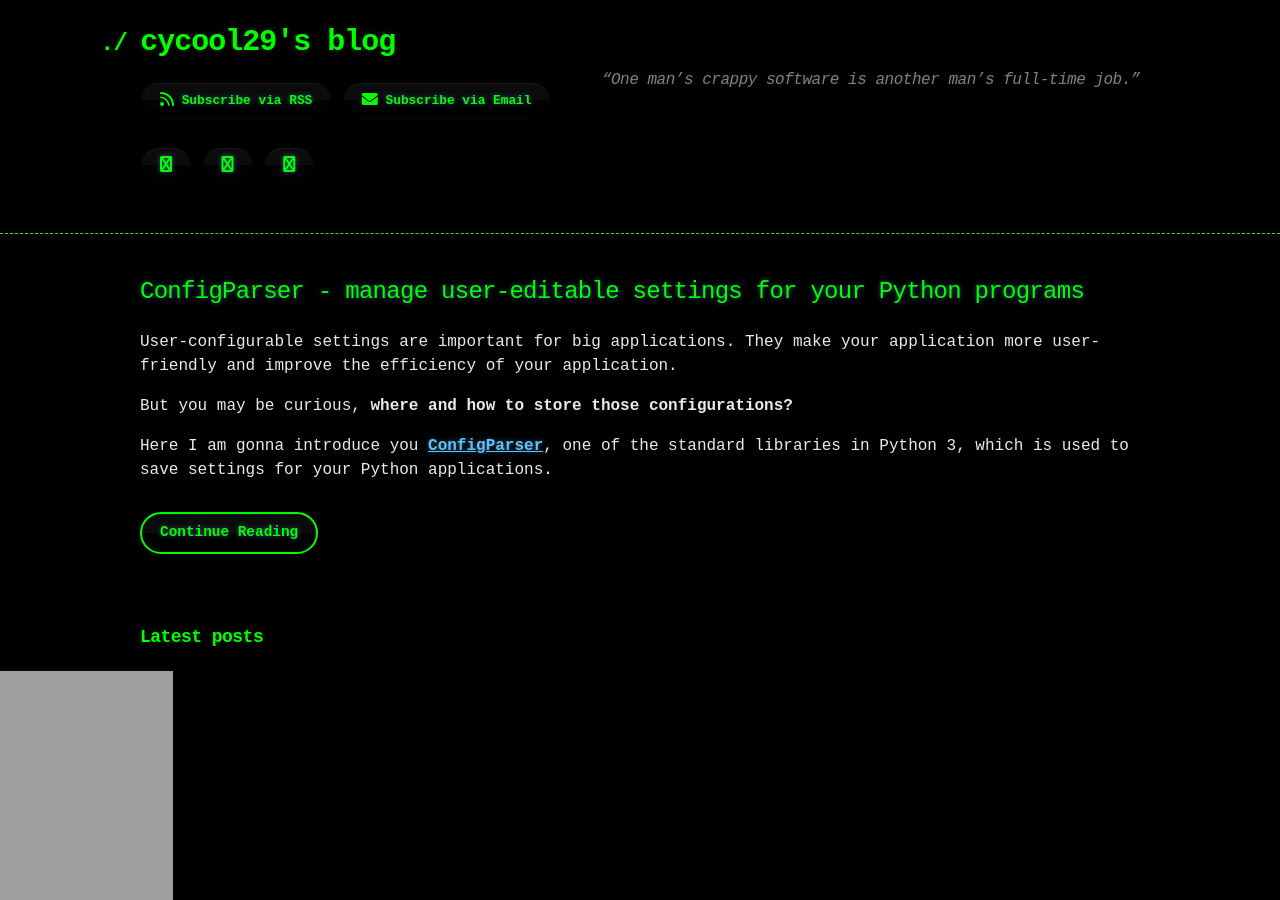
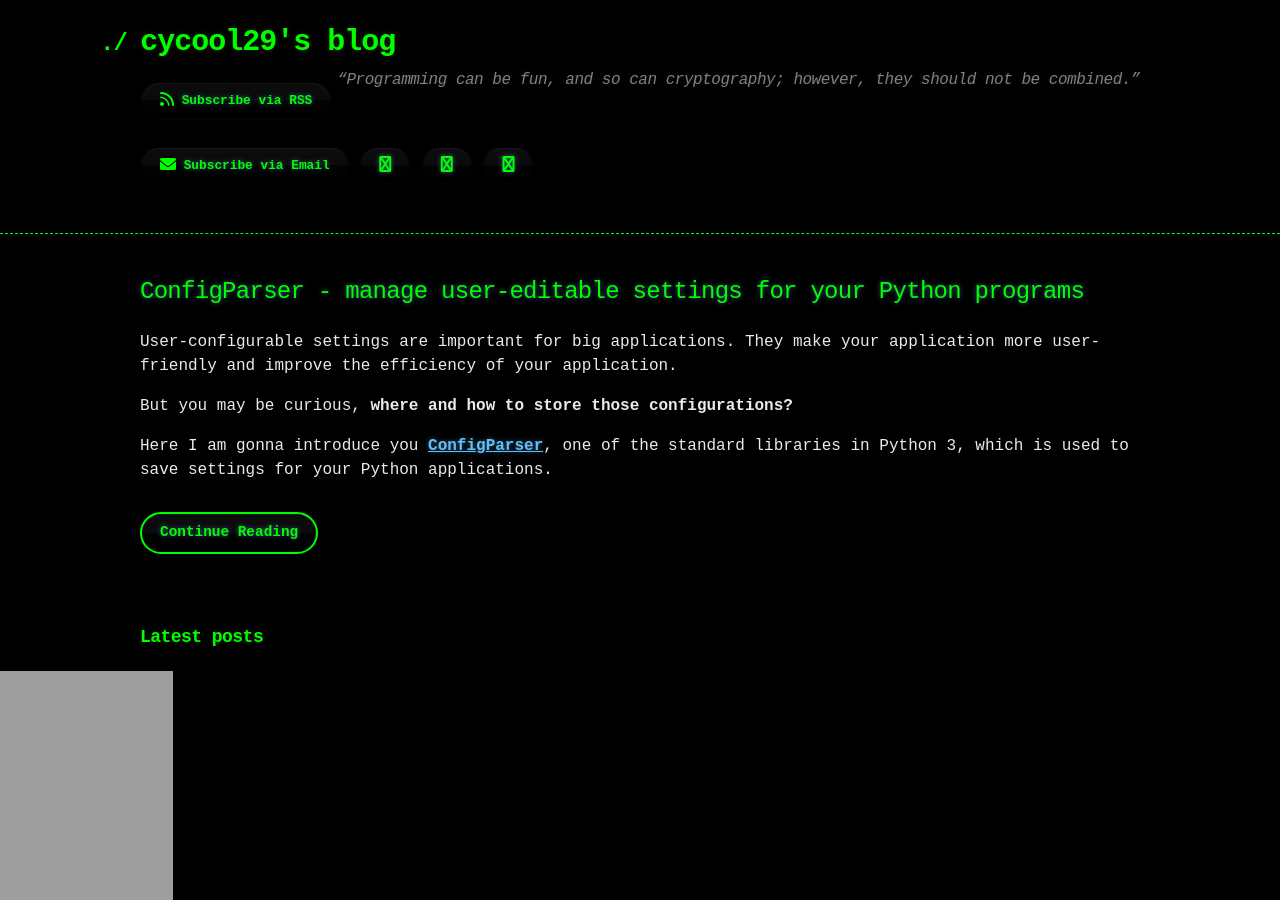
Before and after one commit to cycool29/cycool29.github.io, a Jekyll site: the page built from index.md, in a window 1280 px wide and 900 px high. Built offline with Jekyll 4.4.1, drawn with Linux system fonts in a browser that asks for light colours; a style sheet for code colours, icons or effects is not loaded.

Commit message:
Update quotes

```diff
--- a/_config.yml
+++ b/_config.yml
@@ -1,5 +1,5 @@
 title: cycool29's blog
-description: "“One man’s crappy software is another man’s full-time job.” "
+description: "“Programming can be fun, and so can cryptography; however, they should not be combined.” "
 bio: A high school student. Intermediate in Python, Git, Bash. Learning JavaScript. He/Him. "
 author: cycool29
 url: https://cycool29.github.io
```
